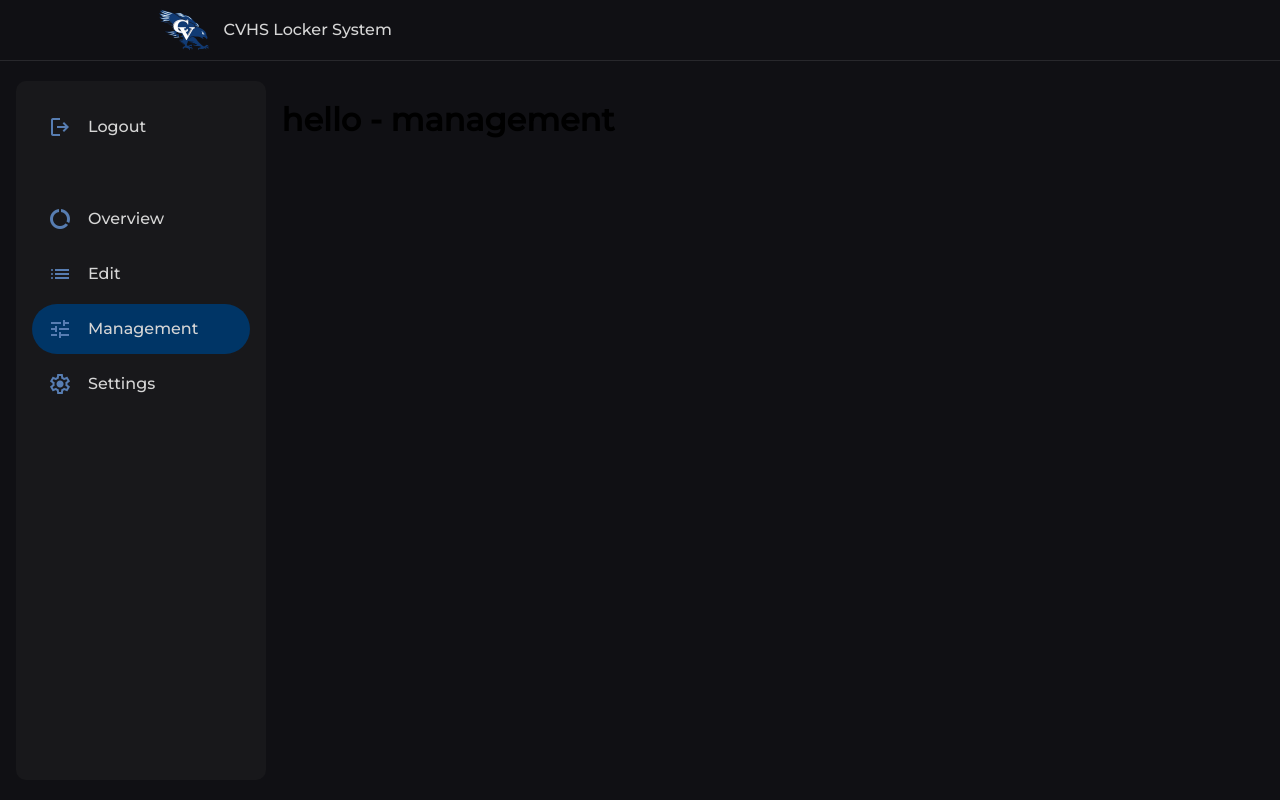
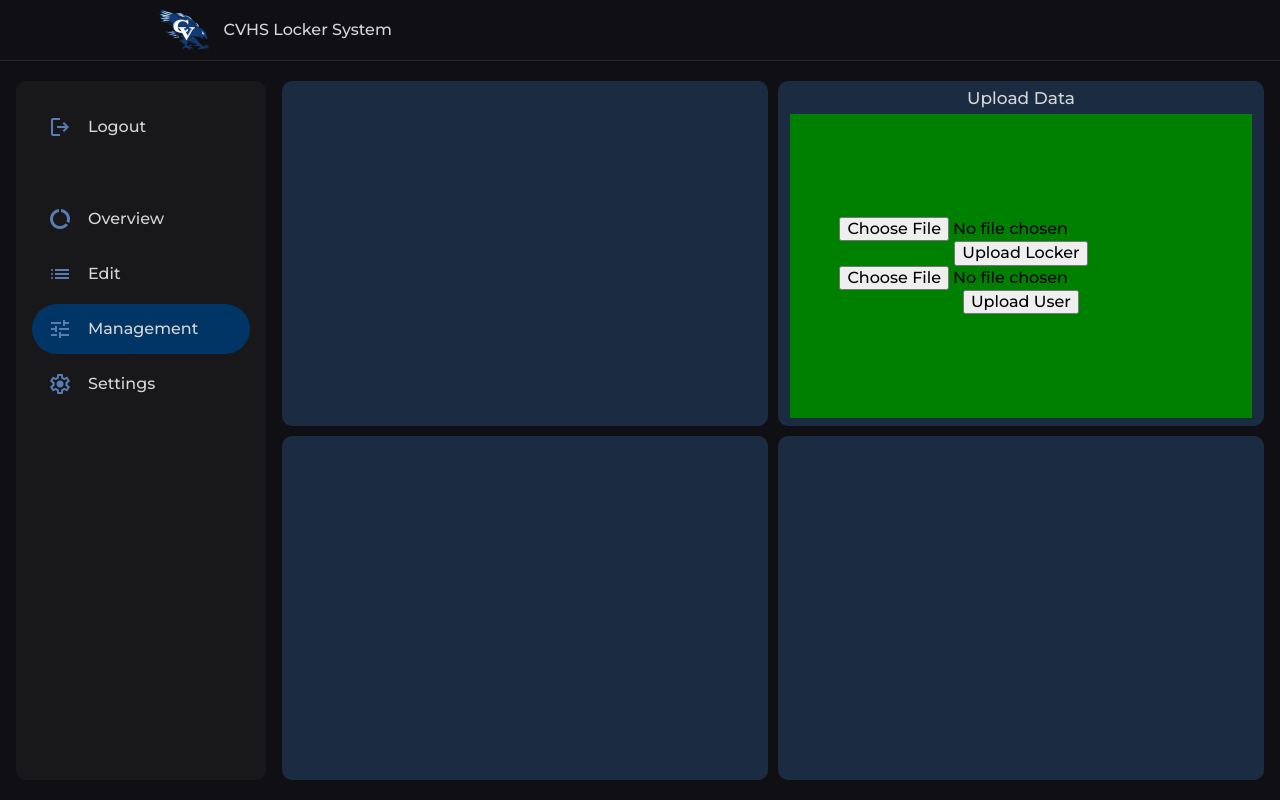
Before and after one commit to CVHS-student-sites/locker-frontend, a SvelteKit app: page /admin/manage in a window 1280 px wide. Built offline with nearby package versions, Linux system fonts and the light colour scheme.

Commit message:
setup v1 manage page

```diff
--- a/src/routes/(admin)/admin/manage/+page.svelte
+++ b/src/routes/(admin)/admin/manage/+page.svelte
@@ -1,4 +1,7 @@
+<script>
 
+
+</script>
 <svelte:head>
     <title>Locker - Manage</title>
 </svelte:head>
@@ -17,9 +20,97 @@
         background-color: var(--background);
         flex: 1;
     }
+
+    .grid-container {
+        width: 100%;
+        flex: 1;
+        display: grid;
+        grid-template-columns: repeat(2, 1fr);
+        grid-template-rows: repeat(2, 1fr);
+        gap: 10px;
+    }
+
+    .grid-item {
+        background-color: #1b2c42;
+        /*background-color: #131821;*/
+        border-radius: 10px;
+        padding: 8px 12px;
+        box-sizing: border-box;
+        display: flex;
+        flex-direction: column;
+        align-items: center;
+        justify-content: start;
+        text-align: center;
+    }
+
+    .subcont-title {
+        font-size: 17px;
+        font-family: 'Montserrat', sans-serif;
+        color: #d6d6d6;
+    }
+
+    .subcont-main {
+        width: 100%;
+        height: 100%;
+        display: flex;
+        align-items: center;
+        justify-content: center;
+        flex-direction: column;
+        gap: 5px;
+        /*padding: 5px;*/
+        box-sizing: border-box;
+
+    }
+
+    .import-cont{
+        flex: 1;
+        width: 100%;
+        display: flex;
+        flex-direction: column;
+        background-color: green;
+        box-sizing: border-box;
+        align-items: center;
+        justify-content: center;
+    }
+
 </style>
 
 
 <div class="main">
-    <h1>hello - management</h1>
+    <div class="grid-container">
+
+        <div class="grid-item">
+
+
+        </div>
+
+        <div class="grid-item">
+
+            <div class="subcont-main">
+                <div class="subcont-title">Upload Data</div>
+                <div class="import-cont">
+
+                    <form action="https://locker-api.cvapps.net/admin/lockerUpload" method="post" enctype="multipart/form-data">
+                        <input type="file" name="csvFile" accept=".csv" required>
+                        <button type="submit">Upload Locker</button>
+                    </form>
+
+
+                    <form action="https://locker-api.cvapps.net/admin/userUpload" method="post" enctype="multipart/form-data">
+                        <input type="file" name="csvFile" accept=".csv" required>
+                        <button type="submit">Upload User</button>
+                    </form>
+
+
+                </div>
+            </div>
+        </div>
+        <div class="grid-item">
+
+        </div>
+        <div class="grid-item">
+
+        </div>
+
+    </div>
 </div>
```
